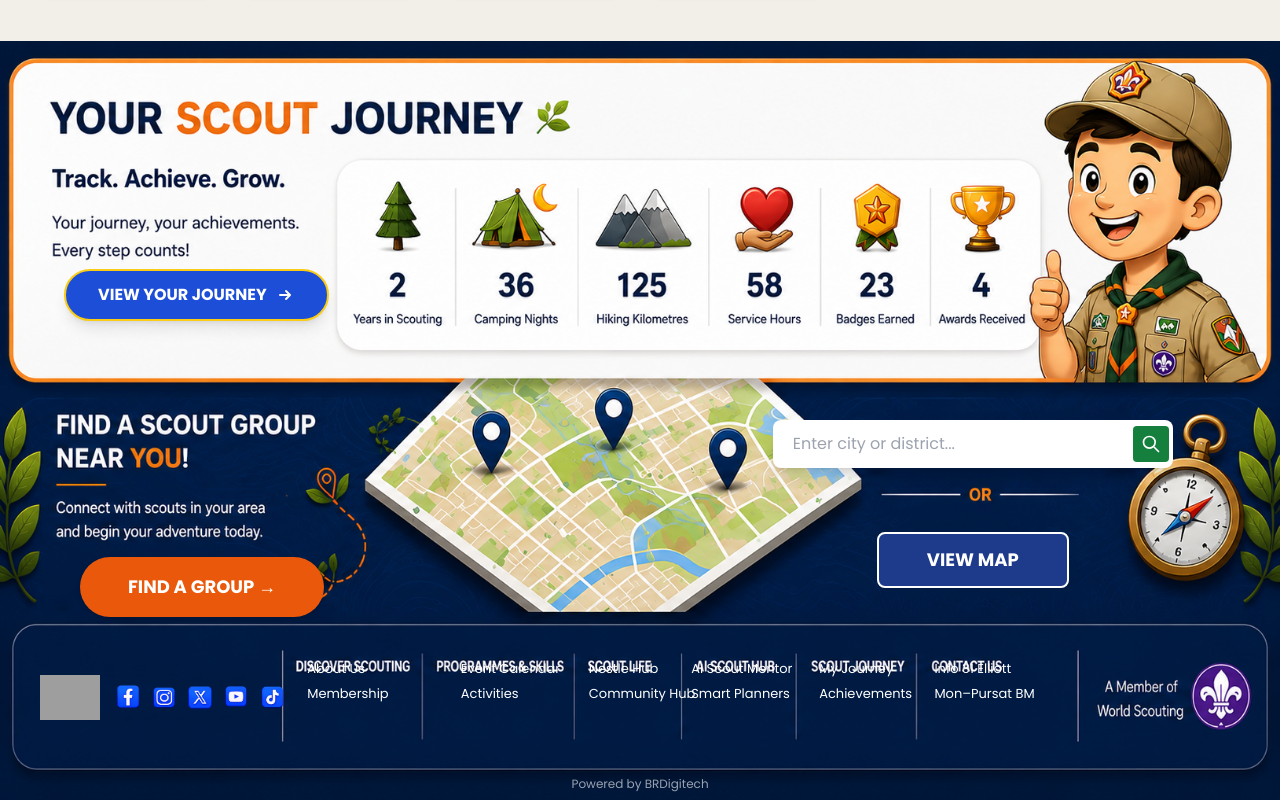
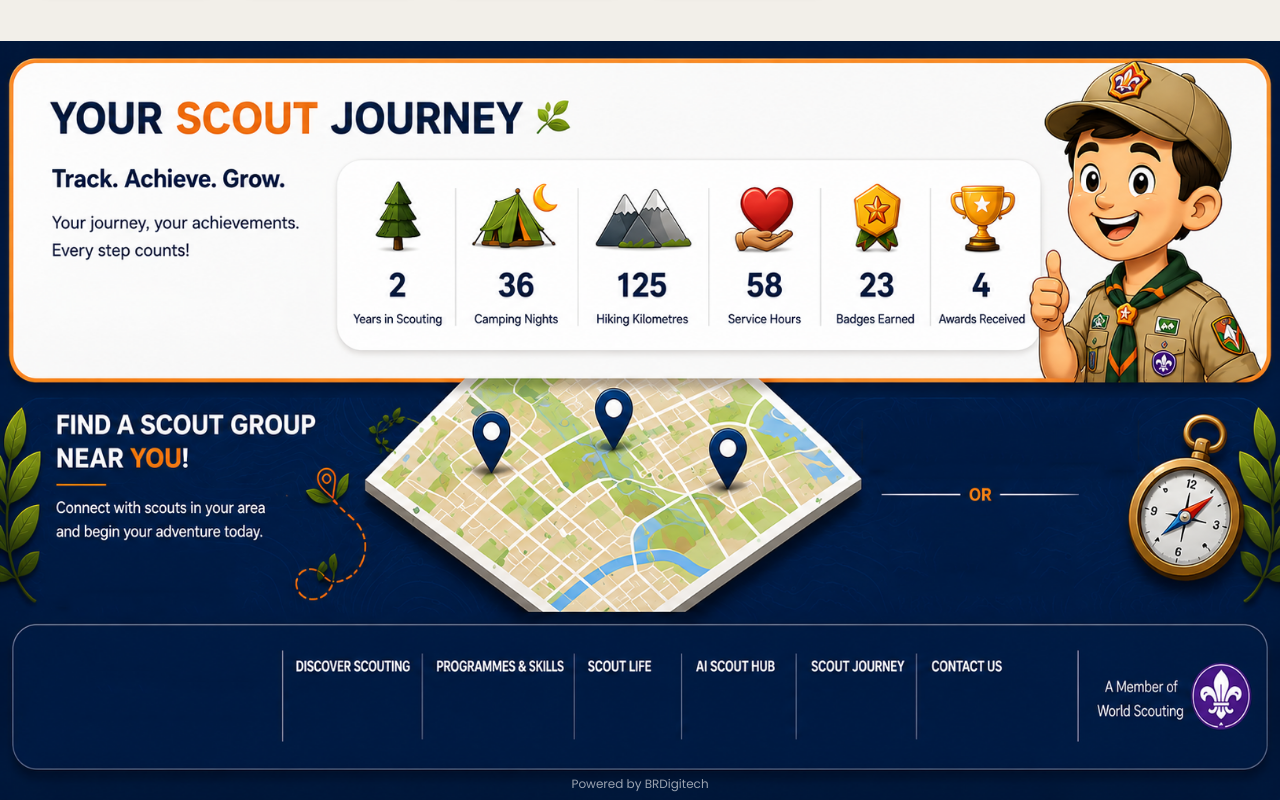
Before and after one commit to khanxaryan123-svg/jauhar-scouts, a Next.js app: page / in a window 1280 px wide. Shown: the part 2030-2830 px from the top of the page. Built offline with nearby package versions, Linux system fonts and the light colour scheme; grey boxes are pictures that could not be loaded.

Commit message:
Remove all previous overlay buttons and options from footer

```diff
--- a/src/components/home/Footer.tsx
+++ b/src/components/home/Footer.tsx
@@ -13,144 +13,10 @@ export function Footer() {
           priority
         />
 
-        {/* Logo and Social Media Overlay */}
-        <div className="absolute bottom-5 left-4 md:bottom-20 md:left-10 flex flex-col md:flex-row items-center gap-4">
-          <Image
-            src="/JS logo With Simple name.png"
-            alt="Jauhar Scouts Logo"
-            width={60}
-            height={60}
-            className="h-auto"
-          />
-          <div className="flex items-center gap-2 md:gap-3">
-            <a href="https://facebook.com" target="_blank" rel="noopener noreferrer">
-              <Image
-                src="/facebook icon.png"
-                alt="Facebook"
-                width={24}
-                height={24}
-                className="h-auto hover:scale-110 transition-transform"
-              />
-            </a>
-            <a href="https://instagram.com" target="_blank" rel="noopener noreferrer">
-              <Image
-                src="/Instagram icon.png"
-                alt="Instagram"
-                width={24}
-                height={24}
-                className="h-auto hover:scale-110 transition-transform"
-              />
-            </a>
-            <a href="https://x.com" target="_blank" rel="noopener noreferrer">
-              <Image
-                src="/X.png"
-                alt="X"
-                width={24}
-                height={24}
-                className="h-auto hover:scale-110 transition-transform"
-              />
-            </a>
-            <a href="https://youtube.com" target="_blank" rel="noopener noreferrer">
-              <Image
-                src="/Youtube icon.png"
-                alt="YouTube"
-                width={24}
-                height={24}
-                className="h-auto hover:scale-110 transition-transform"
-              />
-            </a>
-            <a href="https://tiktok.com" target="_blank" rel="noopener noreferrer">
-              <Image
-                src="/Tiktok icon.png"
-                alt="TikTok"
-                width={24}
-                height={24}
-                className="h-auto hover:scale-110 transition-transform"
-              />
-            </a>
-          </div>
-        </div>
-
-        {/* DISCOVER SCOUTING Submenu */}
-        <div className="hidden md:flex absolute bottom-24 left-[24%] text-white flex flex-col gap-1.5">
-          <a href="#" className="text-[13px] font-normal hover:text-orange-400 transition-colors">About Us</a>
-          <a href="#" className="text-[13px] font-normal hover:text-orange-400 transition-colors">Membership</a>
-        </div>
-
-        {/* PROGRAMMES & SKILLS Submenu */}
-        <div className="hidden md:flex absolute bottom-24 left-[36%] text-white flex flex-col gap-1.5">
-          <a href="#" className="text-[13px] font-normal hover:text-orange-400 transition-colors">Event Calendar</a>
-          <a href="#" className="text-[13px] font-normal hover:text-orange-400 transition-colors">Activities</a>
-        </div>
-
-        {/* SCOUT LIFE Submenu */}
-        <div className="hidden md:flex absolute bottom-24 left-[46%] text-white flex flex-col gap-1.5">
-          <a href="#" className="text-[13px] font-normal hover:text-orange-400 transition-colors">Nestle Hub</a>
-          <a href="#" className="text-[13px] font-normal hover:text-orange-400 transition-colors">Community Hub</a>
-        </div>
-
-        {/* AI SCOUT HUB Submenu */}
-        <div className="hidden md:flex absolute bottom-24 left-[54%] text-white flex flex-col gap-1.5">
-          <a href="#" className="text-[13px] font-normal hover:text-orange-400 transition-colors">AI Scout Mentor</a>
-          <a href="#" className="text-[13px] font-normal hover:text-orange-400 transition-colors">Smart Planners</a>
-        </div>
-
-        {/* SCOUT JOURNEY Submenu */}
-        <div className="hidden md:flex absolute bottom-24 left-[64%] text-white flex flex-col gap-1.5">
-          <a href="#" className="text-[13px] font-normal hover:text-orange-400 transition-colors">My Journey</a>
-          <a href="#" className="text-[13px] font-normal hover:text-orange-400 transition-colors">Achievements</a>
-        </div>
-
-        {/* CONTACT US Submenu */}
-        <div className="hidden md:flex absolute bottom-24 left-[73%] text-white flex flex-col gap-1.5">
-          <a href="#" className="text-[13px] font-normal hover:text-orange-400 transition-colors">Info 31 Elliott</a>
-          <a href="#" className="text-[13px] font-normal hover:text-orange-400 transition-colors">Mon–Pursat BM</a>
-        </div>
-
-        {/* FIND A GROUP Button Overlay */}
-        <div className="absolute top-[60%] left-4 md:top-[68%] md:left-20">
-          <a href="#" className="inline-block bg-orange-600 text-white px-6 py-3 md:px-12 md:py-4 rounded-full font-bold text-sm md:text-lg shadow-md hover:bg-orange-700 transition flex items-center gap-2 md:gap-3 cursor-pointer">
-             FIND A GROUP →
-          </a>
-        </div>
-
-        {/* Search and View Map Overlay */}
-        <div className="hidden md:flex absolute top-[50%] left-[76%] transform -translate-x-1/2 flex flex-col items-center gap-16">
-          {/* Search Input Row */}
-          <div className="flex items-center gap-2 bg-white rounded-lg p-1 shadow-lg">
-            <input
-              type="text"
-              placeholder="Enter city or district..."
-              className="px-4 py-2 text-gray-700 focus:outline-none rounded"
-            />
-            <button className="bg-green-700 text-white p-2 rounded hover:bg-green-800 transition-colors cursor-pointer">
-              <svg xmlns="http://www.w3.org/2000/svg" className="h-5 w-5" fill="none" viewBox="0 0 24 24" stroke="currentColor">
-                <path strokeLinecap="round" strokeLinejoin="round" strokeWidth={2} d="M21 21l-6-6m2-5a7 7 0 11-14 0 7 7 0 0114 0z" />
-              </svg>
-            </button>
-          </div>
-          {/* VIEW MAP Button */}
-          <a href="#" className="inline-block bg-blue-900 text-white px-12 py-3 rounded-lg font-bold text-lg border-2 border-white hover:bg-blue-950 transition-colors cursor-pointer">
-            VIEW MAP
-          </a>
-        </div>
-
-        {/* VIEW YOUR JOURNEY Button */}
-        <div className="hidden md:flex absolute top-[30%] left-[05%]">
-          <a href="#" className="inline-block bg-blue-700 text-white px-8 py-3 rounded-full font-bold shadow-lg border-2 border-yellow-400 hover:bg-blue-800 transition flex items-center gap-2 cursor-pointer">
-            VIEW YOUR JOURNEY
-            <svg xmlns="http://www.w3.org/2000/svg" className="h-5 w-5" viewBox="0 0 20 20" fill="currentColor">
-              <path fillRule="evenodd" d="M10.293 5.293a1 1 0 011.414 0l4 4a1 1 0 010 1.414l-4 4a1 1 0 01-1.414-1.414L12.586 11H5a1 1 0 110-2h7.586l-2.293-2.293a1 1 0 010-1.414z" clipRule="evenodd" />
-            </svg>
-          </a>
-        </div>
-
         {/* Powered by BRDigitech attribution */}
         <div className="absolute bottom-2 left-1/2 -translate-x-1/2 text-center text-xs text-white/60">
           Powered by BRDigitech
         </div>
-
-
       </div>
     </footer>
   );
```
